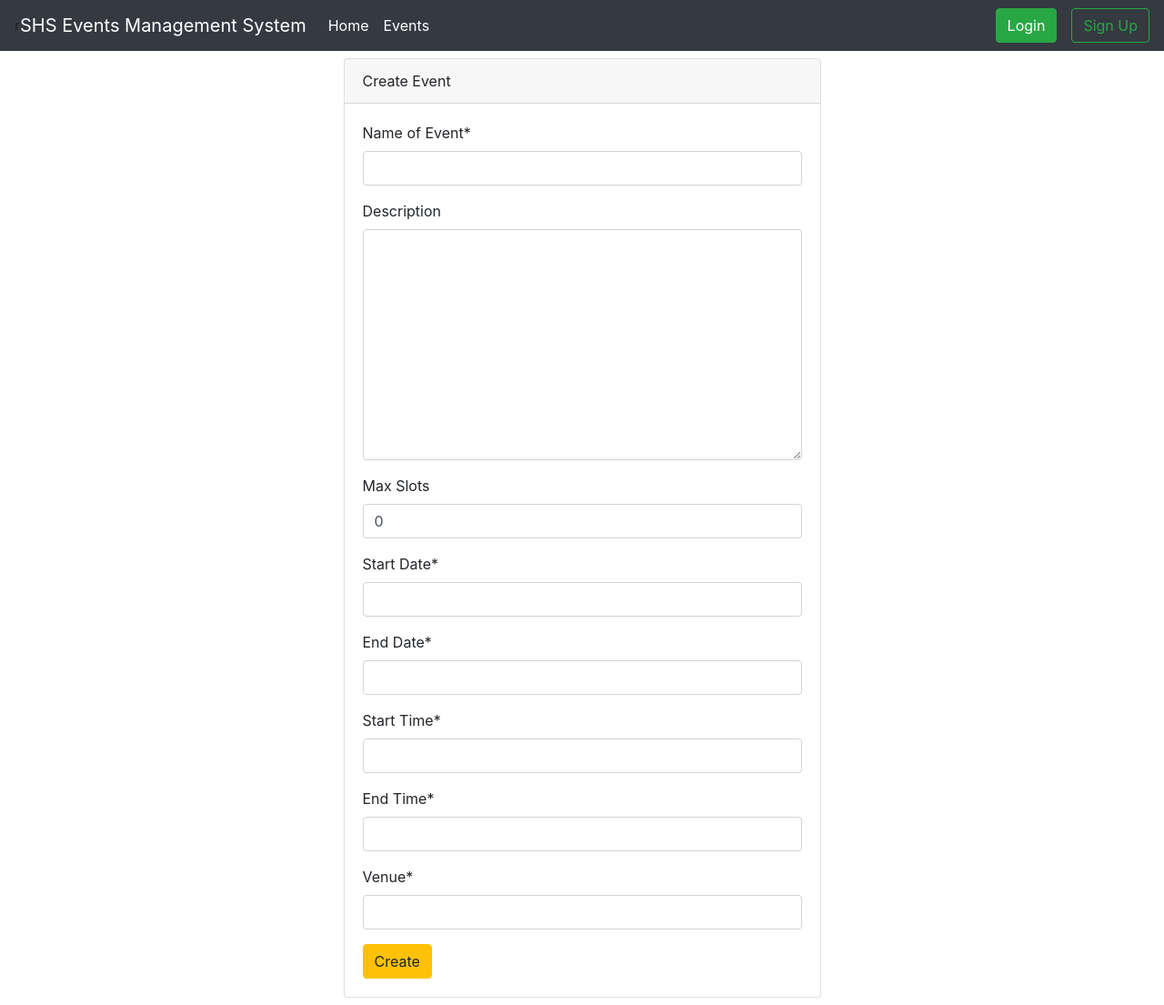
After one commit to geromgonzales/ems_proj, a Django app: page /events/addevent/ in a window 1280 px wide. The commit adds this page. Shown: the whole page at 91% size. Run offline with Django 3.2, Linux system fonts and the light colour scheme; some libraries are stand-ins or nearby versions.

Commit message:
implemented MyEvents,Create and update Events

```diff
--- a/events/models.py
+++ b/events/models.py
@@ -1,4 +1,5 @@
 from django.db import models
+from django.urls import reverse
 
 # Create your models here.
 
@@ -13,6 +14,11 @@ class Event(models.Model):
     venue=models.CharField("Venue", max_length = 100)
     date_created = models.DateTimeField("date Created", auto_now_add=True )
 
+    creator = models.ForeignKey(to="users.Participant",on_delete = models.CASCADE)
 
-    def __str__(self):
+
+    def __str__ (self):
         return self.name
+
+    def get_absolute_url(self):
+        return reverse ("event_detail", args = [str(self.pk)])
--- a/events/urls.py
+++ b/events/urls.py
@@ -1,10 +1,14 @@
 from django.urls import path
 
-from .views import HomePageView,EventListView,EventDetailView
+from .views import EventCreateView,MyEventListView, HomePageView,EventListView,EventDetailView,EventUpdateView
 
 urlpatterns = [
     path("", HomePageView.as_view(), name = "home"),
     path("events/", EventListView.as_view(), name = "event_list"),
+    path("events/myevents/", MyEventListView.as_view(), name = "myevent_list"),
+    path("events/addevent/", EventCreateView.as_view(), name = "event_create"),
+    path("events/<int:pk>/updateevent/", EventUpdateView.as_view(), name = "event_update"),
     path("events/<int:pk>/", EventDetailView.as_view(), name = "event_detail")
 
+
 ]
--- a/events/views.py
+++ b/events/views.py
@@ -1,6 +1,6 @@
 from django.shortcuts import render
 
-from django.views.generic import TemplateView,ListView,DetailView
+from django.views.generic import TemplateView,ListView,DetailView,CreateView,UpdateView
 from .models import Event
 
 class HomePageView(TemplateView):
@@ -15,3 +15,26 @@ class EventDetailView(DetailView):
     model = Event
     template_name = "event_detail.html"
     context_object_name = "event"
+
+class MyEventListView(ListView):
+    model = Event
+    template_name = "myevent_list.html"
+    context_object_name = "event_list"
+
+    def get_queryset(self):
+        qs = super().get_queryset()
+        return qs.filter(creator = self.request.user)
+
+class EventCreateView (CreateView):
+    model = Event
+    template_name = "event_create.html"
+    fields = ['name','description','max_slots','date_from','date_to','time_from','time_to','venue']
+
+    def form_valid(self, form):
+        form.instance.creator = self.request.user
+        return super().form_valid(form)
+
+class EventUpdateView (UpdateView):
+    model = Event
+    template_name = "event_update.html"
+    fields = ['name','description','max_slots','date_from','date_to','time_from','time_to','venue']
--- a/templates/base.html
+++ b/templates/base.html
@@ -26,6 +26,11 @@
       <li class="nav-item active">
         <a class="nav-link" href="{% url 'event_list' %}">Events</a>
       </li>
+      {% if user.is_authenticated %}
+      <li class="nav-item active">
+        <a class="nav-link" href="{% url 'myevent_list' %}">My Events</a>
+      </li>
+      {% endif %}
     </ul>
     {% if user.is_authenticated%}
         <div class="btn-group">
--- /dev/null
+++ b/templates/event_create.html
@@ -0,0 +1,24 @@
+{% extends "base.html" %}
+{% load crispy_forms_tags %}
+
+{% block title %}
+Create Event
+{% endblock %}
+
+{% block content %}
+<div class="col-md-6 mx-auto" >
+<div class="card mt-2">
+        <div class="card-header">
+         Create Event
+        </div>
+        <div class="card-body">
+                <form method = "post" action ="">
+                        {% csrf_token %}
+                        {{ form | crispy }}
+                        <button type = "submit" class = "btn btn-warning">Create</button>
+                </form>
+        </div>
+    </div>
+</div>
+
+{% endblock %}
--- a/templates/event_list.html
+++ b/templates/event_list.html
@@ -18,7 +18,7 @@ All Events
                                     <h5 class="mb-1">{{event.name}} </h5>
                                     <small>{{event.date_from}}-{{event.date_to}} at {{event.venue}}</small>
                                   </div>
-                                  <p class="mb-1">{{event.description | slice:":500"}}...</p>
+                                  <p class="mb-1">{{event.description | slice:":50"}}...</p>
                                 </a>
 
                         {% endfor %}
```
Also changed, not shown: templates/event_update.html (added, +24 -0 lines), templates/myevent_list.html (added, +45 -0 lines), db.sqlite3, events/migrations/0002_event_creator.py (added).
